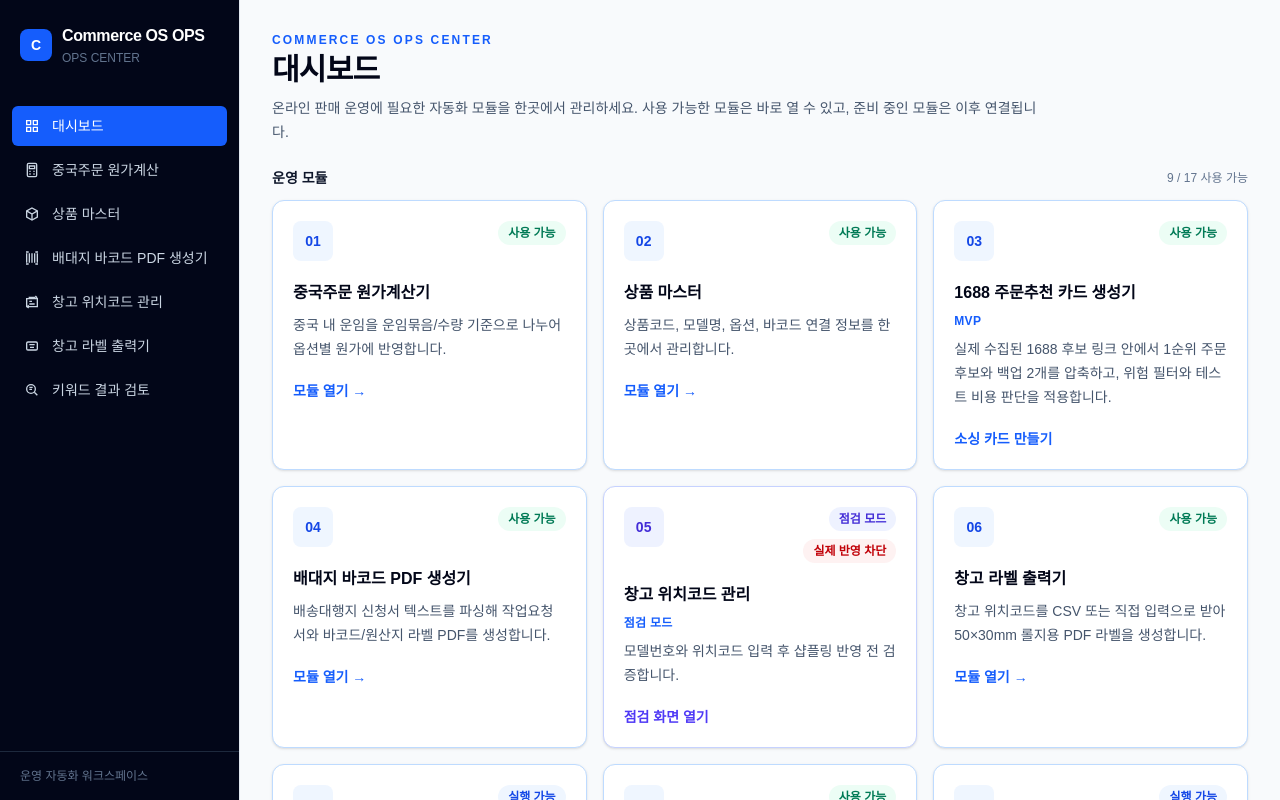
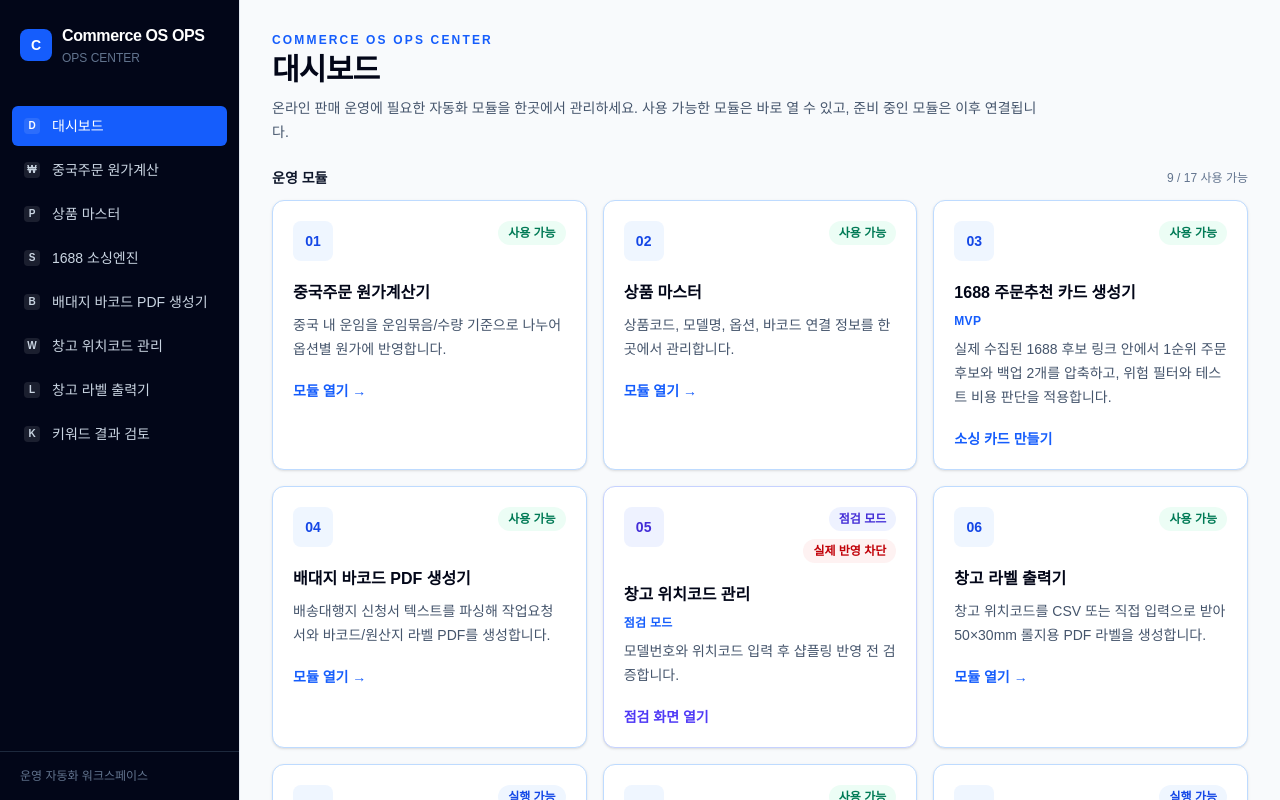
Before and after one commit to andysong111/commerce-os-ops-center, a Next.js app: page / in a window 1280 px wide. Shown: the top 800 px of the page. Built offline with nearby package versions, Linux system fonts and the light colour scheme.

Commit message:
Add sourcing engine to sidebar navigation

```diff
--- a/src/components/Sidebar.tsx
+++ b/src/components/Sidebar.tsx
@@ -4,17 +4,18 @@ import Link from "next/link";
 import { usePathname } from "next/navigation";
 import { moduleRegistry } from "@/lib/moduleRegistry";
 
-const moduleIcons = {
-  "china-order-cost": CalculatorIcon,
-  "product-master": ProductIcon,
-  "freight-barcode-pdf": BarcodeIcon,
-  "keyword-review-queue": KeywordIcon,
-  "warehouse-label-generator": LabelIcon,
-  "warehouse-location-sync": LocationSyncIcon,
-} as const;
+const moduleIconLabels: Record<string, string> = {
+  "china-order-cost": "₩",
+  "product-master": "P",
+  "sourcing-engine": "S",
+  "freight-barcode-pdf": "B",
+  "keyword-review-queue": "K",
+  "warehouse-label-generator": "L",
+  "warehouse-location-sync": "W",
+};
 
 const navigation = [
-  { href: "/", label: "대시보드", icon: DashboardIcon },
+  { href: "/", label: "대시보드", iconLabel: "D" },
   ...moduleRegistry.flatMap((module) => {
     if (
       !["available", "check_mode"].includes(module.status) ||
@@ -23,8 +24,8 @@ const navigation = [
       return [];
     }
 
-    const icon = moduleIcons[module.id as keyof typeof moduleIcons];
-    if (!icon) {
+    const iconLabel = moduleIconLabels[module.id];
+    if (!iconLabel) {
       return [];
     }
 
@@ -32,7 +33,7 @@ const navigation = [
       {
         href: module.route,
         label: module.navigationLabel ?? module.title,
-        icon,
+        iconLabel,
       },
     ];
   }),
@@ -51,7 +52,6 @@ export function Sidebar() {
               item.href === "/"
                 ? pathname === "/"
                 : pathname.startsWith(item.href);
-            const Icon = item.icon;
 
             return (
               <Link
@@ -63,7 +63,9 @@ export function Sidebar() {
                     : "text-slate-300 hover:bg-slate-800 hover:text-white"
                 }`}
               >
-                <Icon />
+                <span className="grid size-4 place-items-center rounded bg-white/10 text-[10px] font-bold">
+                  {item.iconLabel}
+                </span>
                 {item.label}
               </Link>
             );
@@ -126,117 +128,3 @@ function Brand({ compact = false }: { compact?: boolean }) {
     </div>
   );
 }
-
-function DashboardIcon() {
-  return (
-    <svg
-      className="size-4"
-      viewBox="0 0 24 24"
-      fill="none"
-      stroke="currentColor"
-      strokeWidth="2"
-      aria-hidden="true"
-    >
-      <path d="M4 4h6v6H4zM14 4h6v6h-6zM4 14h6v6H4zM14 14h6v6h-6z" />
-    </svg>
-  );
-}
-
-function CalculatorIcon() {
-  return (
-    <svg
-      className="size-4"
-      viewBox="0 0 24 24"
-      fill="none"
-      stroke="currentColor"
-      strokeWidth="2"
-      aria-hidden="true"
-    >
-      <rect x="5" y="2" width="14" height="20" rx="2" />
-      <path d="M8 6h8v4H8zM8 14h2m4 0h2m-8 4h2m4 0h2" />
-    </svg>
-  );
-}
-
-function ProductIcon() {
-  return (
-    <svg
-      className="size-4"
-      viewBox="0 0 24 24"
-      fill="none"
-      stroke="currentColor"
-      strokeWidth="2"
-      aria-hidden="true"
-    >
-      <path d="m12 3 8 4.5v9L12 21l-8-4.5v-9z" />
-      <path d="m4.5 7.8 7.5 4.3 7.5-4.3M12 12v9" />
-    </svg>
-  );
-}
-
-function BarcodeIcon() {
-  return (
-    <svg
-      className="size-4"
-      viewBox="0 0 24 24"
-      fill="none"
-      stroke="currentColor"
-      strokeWidth="2"
-      aria-hidden="true"
-    >
-      <path d="M4 5v14M8 5v14M12 5v14M16 5v14M20 5v14" />
-      <path d="M3 3h4M17 3h4M3 21h4M17 21h4" />
-    </svg>
-  );
-}
-
-function KeywordIcon() {
-  return (
-    <svg
-      className="size-4"
-      viewBox="0 0 24 24"
-      fill="none"
-      stroke="currentColor"
-      strokeWidth="2"
-      aria-hidden="true"
-    >
-      <circle cx="10.5" cy="10.5" r="6.5" />
-      <path d="m15.5 15.5 4.5 4.5M8 8h5M8 11h4" />
-    </svg>
-  );
-}
-
-
-function LabelIcon() {
-  return (
-    <svg
-      className="size-4"
-      viewBox="0 0 24 24"
-      fill="none"
-      stroke="currentColor"
-      strokeWidth="2"
-      aria-hidden="true"
-    >
-      <rect x="4" y="6" width="16" height="12" rx="2" />
-      <path d="M8 10h8M9 14h6" />
-    </svg>
-  );
-}
-
-
-function LocationSyncIcon() {
-  return (
-    <svg
-      className="size-4"
-      viewBox="0 0 24 24"
-      fill="none"
-      stroke="currentColor"
-      strokeWidth="2"
-      aria-hidden="true"
-    >
-      <path d="M4 7h16v12H4z" />
-      <path d="M8 7V5h8v2M8 11h4M8 15h8" />
-      <path d="m17 3 2 2-2 2M7 21l-2-2 2-2" />
-    </svg>
-  );
-}
```
